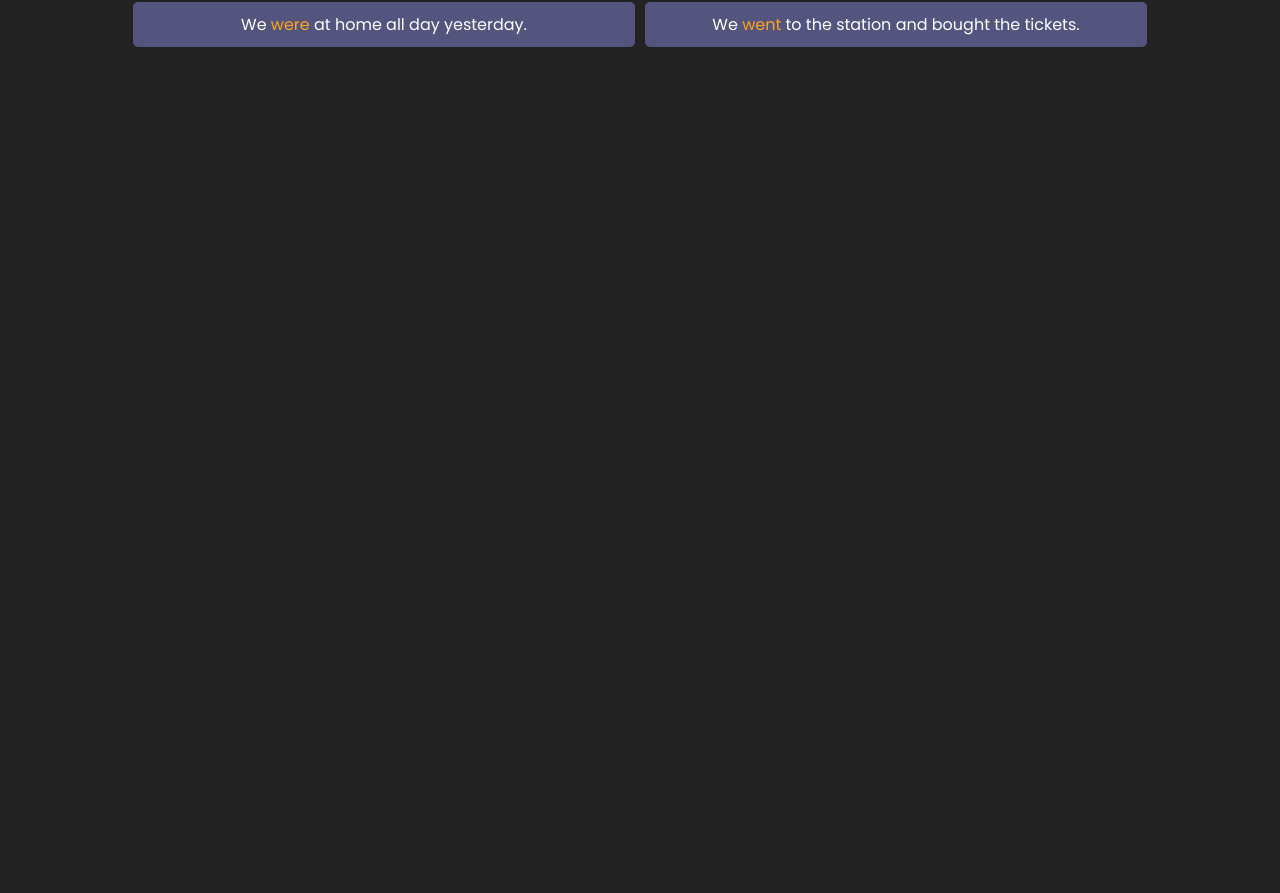
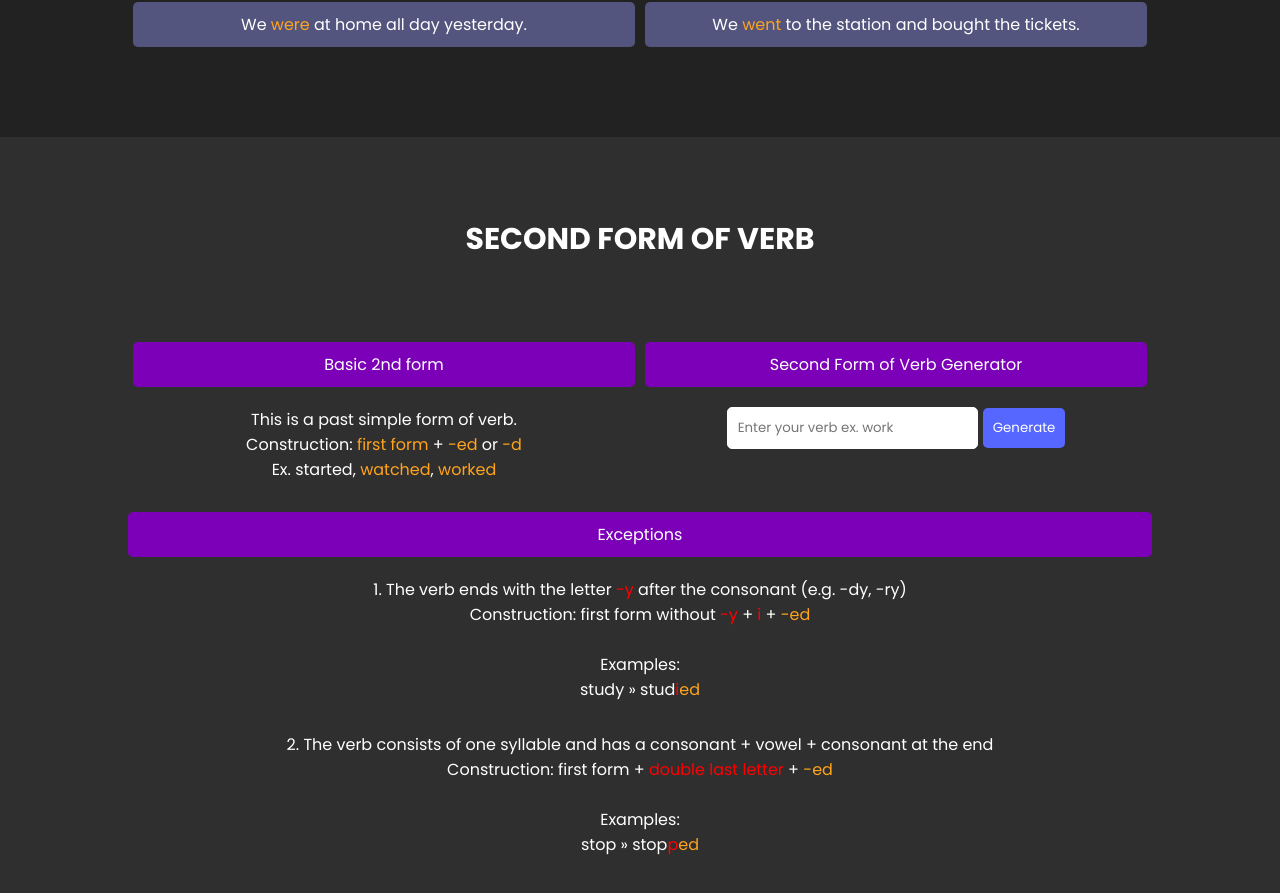
Before and after one commit to Revku/past-simple-react, a React (Create React App) app: page / in a window 1280 px wide. Shown: the part 2039-2932 px from the top of the page. Before the commit the page ends 2176 px from the top, so only its background shows below. Built offline with nearby package versions, Linux system fonts and the light colour scheme.

Commit message:
Add second form of verb section

```diff
--- a/src/App.js
+++ b/src/App.js
@@ -5,6 +5,7 @@ import Nav from './components/Nav/Nav'
 import Header from './components/Header/Header'
 import Construction from './components/Construction/Construction'
 import Examples from './components/Examples/Examples'
+import SecondFormOfVerb from './components/SecondFormOfVerb/SecondFormOfVerb'
 
 const GlobalStyle = createGlobalStyle`
   * {
@@ -31,6 +32,7 @@ const App = () => {
       <Header />
       <Construction />
       <Examples />
+      <SecondFormOfVerb />
     </>
   )
 }
--- /dev/null
+++ b/src/components/SecondFormOfVerb/SecondFormOfVerb.js
@@ -0,0 +1,113 @@
+import React, { useState } from 'react';
+import styled from 'styled-components'
+
+const StyledWrapper = styled.div`
+    background-color: #2F2F2F;
+    text-align: center;
+    display: flex;
+    justify-content: center;
+    padding: 80px 0;
+    align-items: center;
+    flex-direction: column;
+`;
+
+const Title = styled.h2`
+    font-size: 30px;
+    text-transform: uppercase;
+    margin-bottom: 80px;
+`;
+
+const Card = styled.div`
+    width: 80%;
+    margin: 0 5px;
+    margin-bottom: 30px;
+`;
+
+const CardHeading = styled.div`
+    padding: 10px;
+    background-color: #7C00B7;
+    margin-bottom: 20px;
+    border-radius: 5px;
+`;
+
+const OrangeHighlight = styled.span`
+    color: #FFA41B;
+`;
+
+const CardsWrapper = styled.div`
+    display: flex;
+    width: 80%;
+`;
+
+const Input = styled.input`
+    padding: 10px;
+    border: none;
+    border-radius: 5px;
+    color: black;
+    border: 1px solid white;
+    width: 50%;
+`;
+
+const Button = styled.button`
+    padding: 10px;
+    border: none;
+    border-radius: 5px;
+    color: white;
+    background-color: #5667FF;
+    margin-left: 5px;
+    cursor: pointer;
+`;
+
+const RedHighlight = styled.span`
+     color: #FF0000;
+`;
+
+const SecondFormOfVerb = () => {
+    const [verb, setVerb] = useState("");
+
+    const generateVerb = () => {
+        const tab = verb.split("");
+
+        if (tab.pop() == "e") {
+            setVerb(verb + "d")
+        } else {
+            setVerb(verb + "ed")
+        }
+
+    }
+
+    return (
+        <StyledWrapper>
+            <Title>Second Form Of Verb</Title>
+
+            <CardsWrapper>
+                <Card>
+                    <CardHeading>Basic 2nd form</CardHeading>
+                    <p>This is a past simple form of verb.<br />Construction: <OrangeHighlight>first form</OrangeHighlight> + <OrangeHighlight>-ed</OrangeHighlight> or <OrangeHighlight>-d</OrangeHighlight><br />Ex. <span>started</span>, <OrangeHighlight>watched</OrangeHighlight>, <OrangeHighlight>worked</OrangeHighlight></p>
+                </Card>
+                <Card>
+                    <CardHeading>Second Form of Verb Generator</CardHeading>
+                    <Input
+                        type="text"
+                        placeholder="Enter your verb ex. work"
+                        onChange={(e) => setVerb(e.target.value)}
+                        value={verb}
+                        />
+                    <Button onClick={generateVerb}>Generate</Button>
+                </Card>
+            </CardsWrapper>
+
+            <Card>
+                <CardHeading>Exceptions</CardHeading>
+                <p>1. The verb ends with the letter <RedHighlight>-y</RedHighlight> after the consonant (e.g. -dy, -ry)<br/>Construction: first form without <RedHighlight>-y</RedHighlight> + <RedHighlight>i</RedHighlight> + <OrangeHighlight>-ed</OrangeHighlight><br/><br/>Examples:<br/>study » stud<RedHighlight>i</RedHighlight><OrangeHighlight>ed</OrangeHighlight></p>
+
+                <p style={{marginTop: 30}}>2. The verb consists of one syllable and has a consonant + vowel + consonant at the end<br/>Construction: first form + <RedHighlight>double last letter</RedHighlight> + <OrangeHighlight>-ed</OrangeHighlight>
+
+                <br /><br />Examples: <br />
+                stop » stop<RedHighlight>p</RedHighlight><OrangeHighlight>ed</OrangeHighlight></p>
+            </Card>
+        </StyledWrapper>
+    )
+}
+
+export default SecondFormOfVerb
```
Also changed, not shown: src/assets/stars.svg (added).
